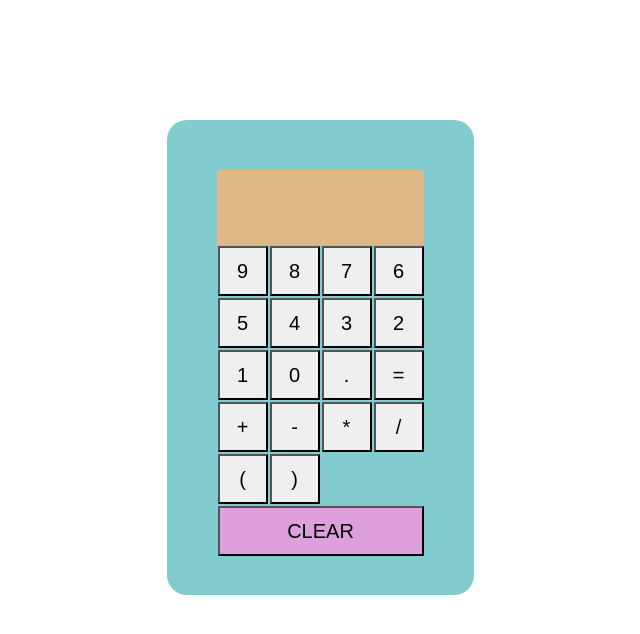
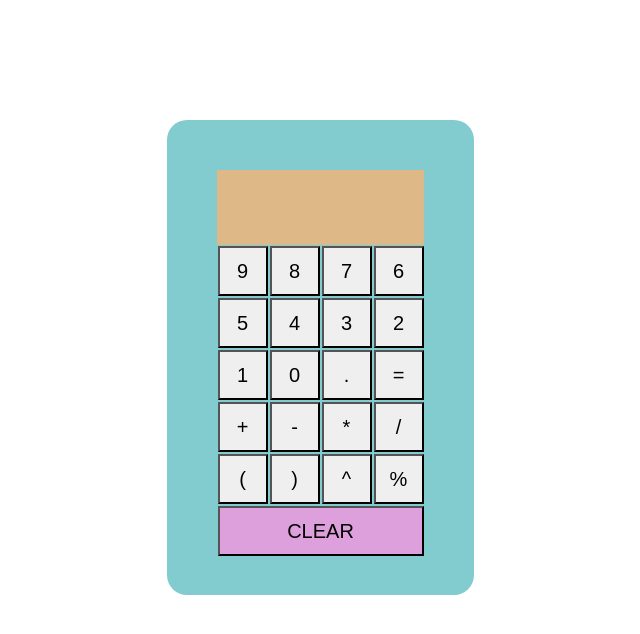
Before and after one commit to VPilipenko334/GoSchoolBox-coding-challenge, a React (Create React App) app: page / in a window 1280 px wide. Shown: the top 634 px of the page, without its empty margins (320-960 px from the left). Built offline with nearby package versions, Linux system fonts and the light colour scheme; the HTML template or start-up script is replaced by a standard one.

Commit message:
added more operators

```diff
--- a/src/App.js
+++ b/src/App.js
@@ -62,6 +62,8 @@ function App() {
                 <button onClick={() => updateValues('/')}>/</button>
                 <button onClick={() => updateValues('(')}>(</button>
                 <button onClick={() => updateValues(')')}>)</button>
+                <button onClick={() => updateValues('^')}>^</button>
+                <button onClick={() => updateValues('%')}>%</button>
               </div>
 
               <div className="clear-button">
```
